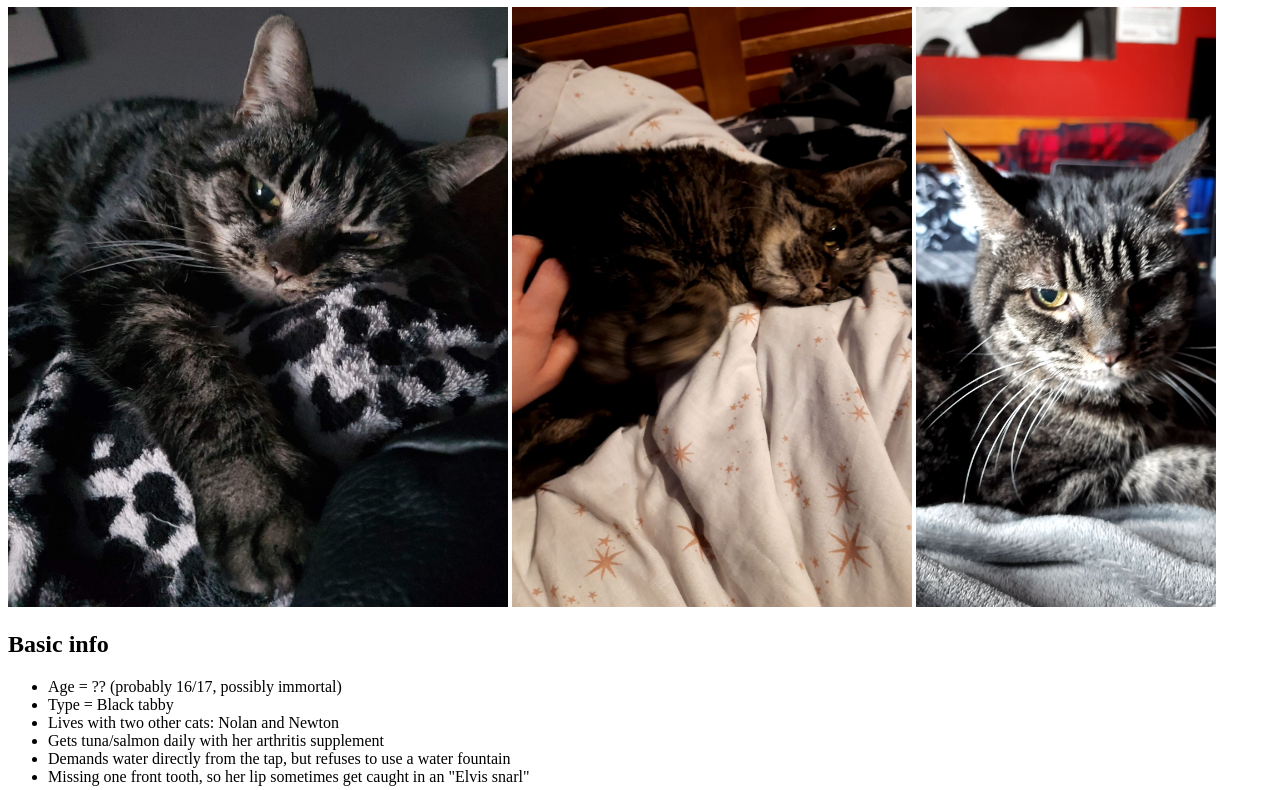
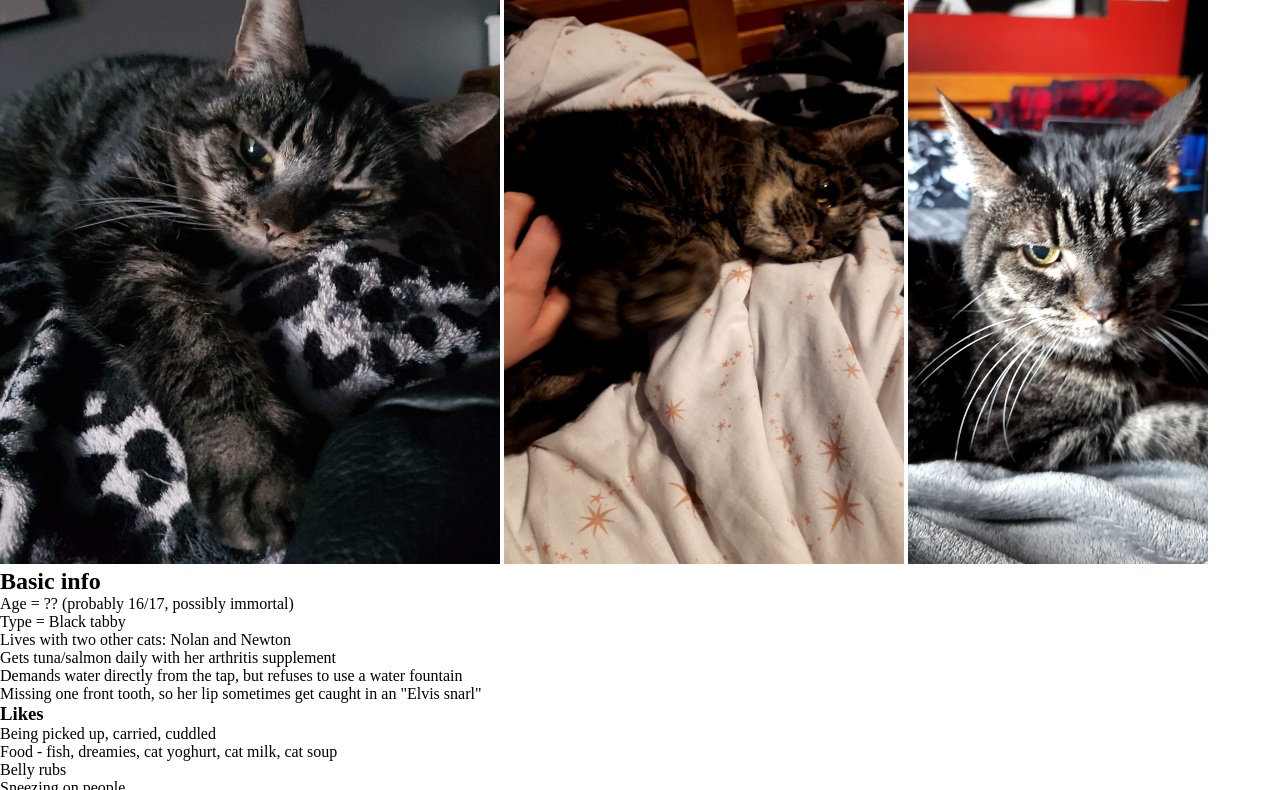
Before and after one commit to JakeMc2001/intro-html, a plain HTML site: page profile.html in a window 1280 px wide. Shown: the part 73-863 px from the top of the page. Drawn offline with Linux system fonts and the light colour scheme.

Commit message:
add profile.html

```diff
--- a/profile.html
+++ b/profile.html
@@ -3,6 +3,7 @@
 <head>
     <meta charset="UTF-8">
     <meta name="viewport" content="width=device-width, initial-scale=1.0">
+    <link rel="stylesheet" href="styles.css"/>
     <title>Sienna</title>
 </head>
 <body>
@@ -11,7 +12,7 @@
     </header>
     <img src="catPics/Sienna-very-comfy.jpeg" alt="Black tabby looking at the camera, lying down on a black and white leopard print blanket" style="width: 500px;height: 600px;">
     <img src="catPics/Sienna-getting-belly-rubs.jpg" alt="Black tabby lying on a white blanket with a hand rubbing it's belly" style="width: 400px;height: 600px;">
-    <img src="catPics/Sienna-plane.jpg" alt="Black tabby facing the camera with it's ears bent back" style="width: 300px;height: 600px;">
+    <img id="siennaPlane" src="catPics/Sienna-plane.jpg" alt="Black tabby facing the camera with it's ears bent back" style="width: 300px;height: 600px;">
     <h2>Basic info</h2>
     <ul>
         <li>Age = ?? (probably 16/17, possibly immortal)</li>
```
